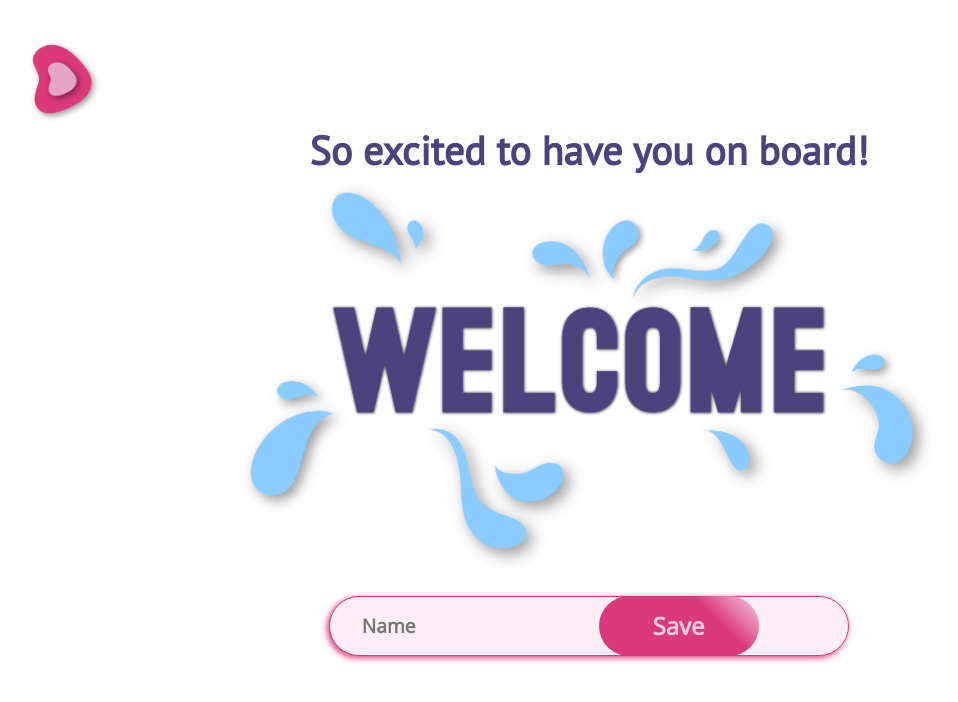
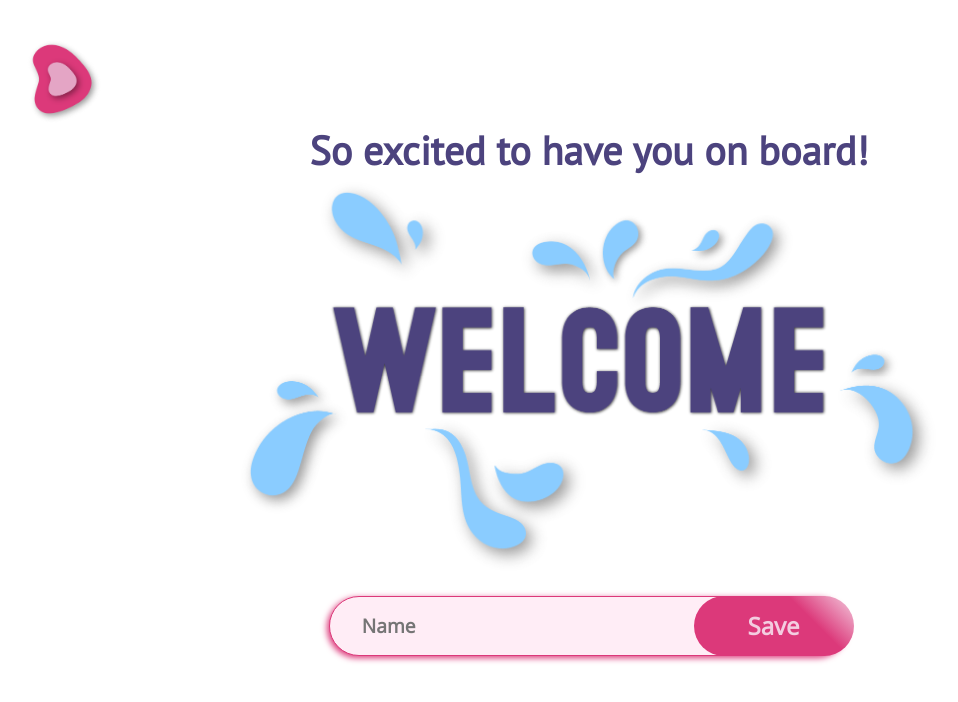
Before and after one commit to dani-isabel/onboardingReact, a React (Create React App) app: page / in a window 1280 px wide. Shown: the top 702 px of the page, without its empty margins (51-1009 px from the left). Built offline with nearby package versions, Linux system fonts and the light colour scheme.

Commit message:
routing and links working

```diff
--- a/src/App.js
+++ b/src/App.js
@@ -10,7 +10,7 @@ function App() {
     <Router>
       <div className="App">
         <Route path = "/" exact component = {Home}/>
-        <Route path = "/intro" component = {Introduction}/>
+        <Route path = "/intro" component = {() => <Introduction userName={'Carolina'}/>}/>
       </div>
     </Router>
   );
--- a/src/components/header/header.js
+++ b/src/components/header/header.js
@@ -1,14 +1,18 @@
 import React from "react";
 import "./header.scss";
+
+import { Link } from "react-router-dom";
 
 const Header = () => {
   return (
     <header>
+      <Link to="/">
       <img
         className="logo"
         src={process.env.PUBLIC_URL + "../assets/logo.png"}
         alt="logo"
       />
+      </Link>
     </header>
   );
 };
--- a/src/components/introduction/introduction.js
+++ b/src/components/introduction/introduction.js
@@ -4,11 +4,11 @@ import "./introduction.scss";
 import Header from "../header/header";
 import KeyInfo from "../keyInfo/keyInfo";
 
-const information = () => {
+const information = ({userName}) => {
     return (
         <div className="infoUser">
             <Header/>
-    <h3 className="introduction"><span className="userName">Daniela</span> already belong to a studio, have a <br></br> seniority and probably already work on an specific project. <br></br> To understand this better</h3>
+    <h3 className="introduction"><span className="userName">{userName}</span> already belong to a studio, have a <br></br> seniority and probably already work on an specific project. <br></br> To understand this better</h3>
     <h1>Let's imagine!</h1>
     <KeyInfo/>
         </div>
--- a/src/components/login/login.js
+++ b/src/components/login/login.js
@@ -1,5 +1,7 @@
 import React, { useState } from "react";
 import "./login.scss";
+
+import { Link } from "react-router-dom";
 
 const Login = ({ name }) => {
   const [valueName, setValueName] = useState("");
@@ -11,6 +13,7 @@ const Login = ({ name }) => {
   };
   return (
     <form className="login" onSubmit={handleSubmit}>
+      <Link to="/intro"><input className="btnSave" type="submit" value="Save" /></Link>
       <input
         className="input"
         type="text"
@@ -18,7 +21,6 @@ const Login = ({ name }) => {
         onChange={e => setValueName(e.target.value)}
         value={valueName}
          />
-      <input className="btnSave" type="submit" value="Save" />
     </form>
   );
 };
--- a/src/components/login/login.scss
+++ b/src/components/login/login.scss
@@ -25,7 +25,7 @@
 }
 .btnSave {
     position: absolute;
-    margin-left: 14%;
+    margin-left: 28.5%;
     z-index: 10;
     width: 12.5%;
     height: 60px;
```
